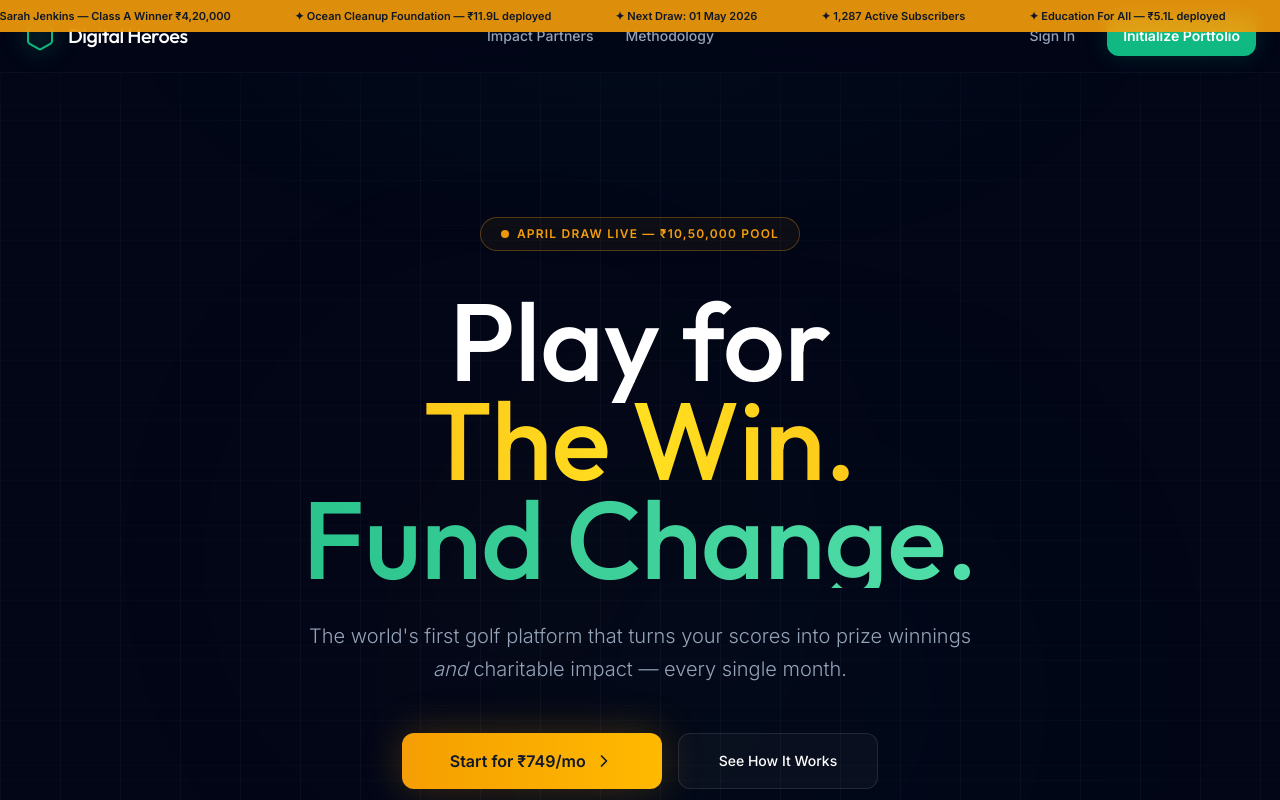
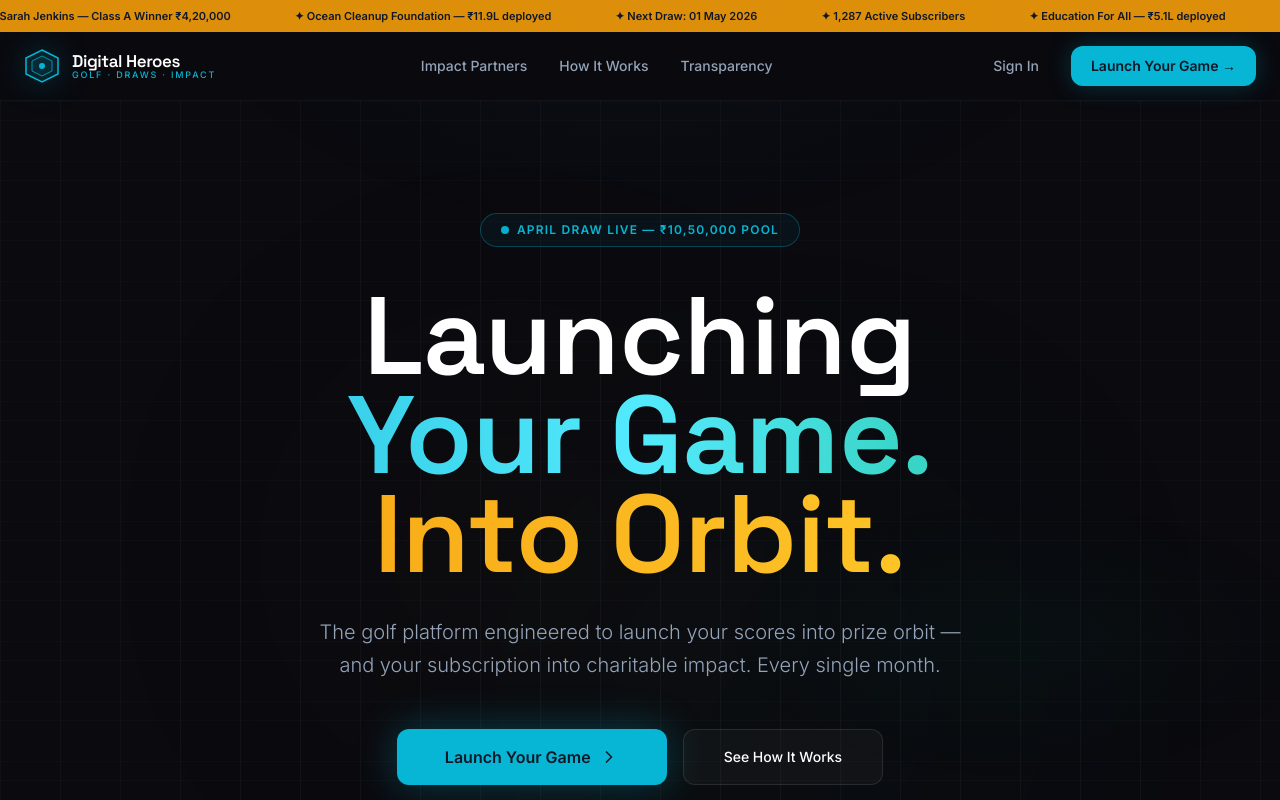
Before and after one commit to ayushshukla1807/digital-heroes, a Next.js app: page / in a window 1280 px wide. Shown: the top 800 px of the page. Built offline with nearby package versions, Linux system fonts and the light colour scheme.

Commit message:
brand: align with Digital Heroes identity — Space Grotesk, cyan #06b6d4, orbital copy, launch language

```diff
--- a/src/app/globals.css
+++ b/src/app/globals.css
@@ -1,15 +1,18 @@
-@import url('https://fonts.googleapis.com/css2?family=Inter:wght@300..900&family=Outfit:wght@300..900&display=swap');
+@import url('https://fonts.googleapis.com/css2?family=Inter:wght@300..900&family=Space+Grotesk:wght@300..700&family=Outfit:wght@300..900&display=swap');
 @import "tailwindcss";
 
 @theme {
-  --color-background: #020617; /* Deep Obsidian */
+  --color-background: #0a0a0f; /* Digital Heroes Deep Dark */
   --color-surface: #0f172a;
   --color-surface-elevated: #1e293b;
-  --color-primary: #10b981; /* Emerald */
+  --color-primary: #10b981; /* Emerald — growth */
   --color-primary-dark: #059669;
   --color-primary-glow: rgba(16, 185, 129, 0.15);
-  --color-accent: #f59e0b; /* Amber */
+  --color-accent: #f59e0b; /* Amber — prize/draw */
   --color-accent-dark: #d97706;
+  --color-brand: #06b6d4; /* Digital Heroes Cyan — brand identity */
+  --color-brand-dark: #0891b2;
+  --color-brand-glow: rgba(6, 182, 212, 0.15);
   --color-text: #f8fafc;
   --color-text-secondary: #94a3b8;
   --color-text-muted: #475569;
@@ -17,7 +20,7 @@
   --color-border-strong: rgba(148, 163, 184, 0.12);
   --color-glass: rgba(15, 23, 42, 0.7);
   --font-sans: 'Inter', sans-serif;
-  --font-display: 'Outfit', sans-serif;
+  --font-display: 'Space Grotesk', 'Outfit', sans-serif;
 }
 
 @layer base {
@@ -60,7 +63,9 @@
     content: '';
     position: fixed;
     inset: 0;
-    background: radial-gradient(ellipse 60% 50% at 50% 0%, rgba(16, 185, 129, 0.04) 0%, transparent 70%);
+    background:
+      radial-gradient(ellipse 60% 50% at 50% 0%, rgba(6, 182, 212, 0.03) 0%, transparent 60%),
+      radial-gradient(ellipse 40% 30% at 80% 80%, rgba(16, 185, 129, 0.03) 0%, transparent 60%);
     pointer-events: none;
     z-index: 0;
   }
@@ -109,6 +114,7 @@
 
   .glow-emerald { box-shadow: 0 0 45px rgba(16, 185, 129, 0.15); }
   .glow-amber { box-shadow: 0 0 45px rgba(245, 158, 11, 0.15); }
+  .glow-brand { box-shadow: 0 0 45px rgba(6, 182, 212, 0.15); }
 
   .sidebar-link {
     display: flex;
--- a/src/app/page.tsx
+++ b/src/app/page.tsx
@@ -106,29 +106,29 @@ export default function Home() {
           <div className="max-w-7xl mx-auto w-full relative z-10">
             {/* Badge */}
             <motion.div initial={{ opacity: 0, y: -10 }} animate={{ opacity: 1, y: 0 }} className="flex justify-center mb-10">
-              <div className="inline-flex items-center gap-2 px-5 py-2 rounded-full border border-[var(--color-accent)]/30 bg-[var(--color-accent)]/5">
-                <span className="w-2 h-2 rounded-full bg-[var(--color-accent)] animate-pulse" />
-                <span className="text-xs font-semibold text-[var(--color-accent)] tracking-widest uppercase">April Draw Live — ₹10,50,000 Pool</span>
+              <div className="inline-flex items-center gap-2 px-5 py-2 rounded-full border border-[#06b6d4]/30 bg-[#06b6d4]/5">
+                <span className="w-2 h-2 rounded-full bg-[#06b6d4] animate-pulse" />
+                <span className="text-xs font-semibold text-[#06b6d4] tracking-widest uppercase">April Draw Live — ₹10,50,000 Pool</span>
               </div>
             </motion.div>
 
             {/* Headline */}
             <motion.div initial={{ opacity: 0, y: 30 }} animate={{ opacity: 1, y: 0 }} transition={{ delay: 0.1, duration: 0.8 }} className="text-center mb-8">
-              <h1 className="font-display font-medium tracking-tight leading-[0.9]">
-                <span className="block text-[clamp(52px,9vw,110px)] text-white">Play for</span>
-                <span className="block text-[clamp(52px,9vw,110px)] text-transparent bg-clip-text bg-gradient-to-r from-[var(--color-accent)] via-yellow-300 to-[var(--color-accent)]">The Win.</span>
-                <span className="block text-[clamp(52px,9vw,110px)] text-transparent bg-clip-text bg-gradient-to-r from-[var(--color-primary)] to-emerald-300">Fund Change.</span>
+              <h1 className="font-display font-semibold tracking-tight leading-[0.9]">
+                <span className="block text-[clamp(52px,9vw,110px)] text-white">Launching</span>
+                <span className="block text-[clamp(52px,9vw,110px)] text-transparent bg-clip-text bg-gradient-to-r from-[#06b6d4] via-cyan-300 to-[var(--color-primary)]">Your Game.</span>
+                <span className="block text-[clamp(52px,9vw,110px)] text-transparent bg-clip-text bg-gradient-to-r from-[var(--color-accent)] to-amber-300">Into Orbit.</span>
               </h1>
             </motion.div>
 
             <motion.p initial={{ opacity: 0 }} animate={{ opacity: 1 }} transition={{ delay: 0.3 }} className="text-center text-xl text-[var(--color-text-secondary)] font-light max-w-2xl mx-auto mb-12 leading-relaxed">
-              The world's first golf platform that turns your scores into prize winnings <em>and</em> charitable impact — every single month.
+              The golf platform engineered to launch your scores into prize orbit — and your subscription into charitable impact. Every single month.
             </motion.p>
 
             <motion.div initial={{ opacity: 0, y: 20 }} animate={{ opacity: 1, y: 0 }} transition={{ delay: 0.4 }} className="flex flex-col sm:flex-row items-center justify-center gap-4 mb-20">
               <Link href="/signup">
-                <Button className="h-14 px-12 text-base font-semibold rounded-xl bg-gradient-to-r from-[var(--color-accent)] to-amber-400 text-gray-900 hover:opacity-90 shadow-[0_0_40px_rgba(245,158,11,0.25)] transition-all duration-300 hover:scale-105 active:scale-95 group">
-                  Start for ₹749/mo <ChevronRight className="ml-2 w-5 h-5 group-hover:translate-x-1 transition-transform" />
+                <Button className="h-14 px-12 text-base font-semibold rounded-xl bg-[#06b6d4] hover:bg-[#0891b2] text-gray-900 shadow-[0_0_40px_rgba(6,182,212,0.3)] transition-all duration-300 hover:scale-105 active:scale-95 group">
+                  Launch Your Game <ChevronRight className="ml-2 w-5 h-5 group-hover:translate-x-1 transition-transform" />
                 </Button>
               </Link>
               <Link href="/how-it-works">
@@ -139,7 +139,7 @@ export default function Home() {
             </motion.div>
 
             {/* Stats */}
-            <motion.div initial={{ opacity: 0, y: 20 }} animate={{ opacity: 1, y: 0 }} transition={{ delay: 0.6 }} className="grid grid-cols-2 md:grid-cols-4 gap-px bg-white/[0.04] rounded-2xl overflow-hidden border border-white/[0.06]">
+            <motion.div initial={{ opacity: 0, y: 20 }} animate={{ opacity: 1, y: 0 }} transition={{ delay: 0.6 }} className="grid grid-cols-2 md:grid-cols-4 gap-px bg-[#06b6d4]/10 rounded-2xl overflow-hidden border border-[#06b6d4]/10">
               {STATS.map((stat, i) => (
                 <div key={i} className="bg-[var(--color-background)] px-6 py-8 text-center group hover:bg-white/[0.02] transition-colors">
                   <stat.icon className={`w-5 h-5 mx-auto mb-3 ${stat.color}`} />
--- a/src/components/layout/Navbar.tsx
+++ b/src/components/layout/Navbar.tsx
@@ -2,34 +2,48 @@
 
 import Link from 'next/link'
 import { Button } from '@/components/ui/button'
-import { Hexagon } from 'lucide-react'
 
 export function Navbar() {
   return (
-    <nav className="sticky top-0 z-50 w-full border-b border-[var(--color-border)] bg-[rgba(2,6,23,0.8)] backdrop-blur-2xl">
-      <div className="container mx-auto flex h-[72px] items-center justify-between px-6">
+    <nav className="sticky top-[32px] z-40 w-full border-b border-[var(--color-border)] bg-[rgba(10,10,15,0.85)] backdrop-blur-2xl">
+      <div className="container mx-auto flex h-[68px] items-center justify-between px-6">
         <Link href="/" className="flex items-center gap-3 group">
-          <div className="relative flex items-center justify-center">
-            <Hexagon className="h-8 w-8 text-[var(--color-primary)] stroke-[1.5] group-hover:rotate-12 transition-transform duration-500 ease-out" />
-            <div className="absolute inset-0 bg-[var(--color-primary)]/20 blur-md rounded-full group-hover:bg-[var(--color-primary)]/40 transition-colors duration-500"></div>
+          {/* DH Brand Mark — cyan hex matching digitalheroes.co.in */}
+          <div className="relative flex items-center justify-center w-9 h-9">
+            <svg viewBox="0 0 36 36" fill="none" className="w-9 h-9 group-hover:scale-110 transition-transform duration-300">
+              <polygon points="18,2 34,10 34,26 18,34 2,26 2,10" stroke="#06b6d4" strokeWidth="1.5" fill="rgba(6,182,212,0.08)" />
+              <polygon points="18,8 28,13 28,23 18,28 8,23 8,13" stroke="#06b6d4" strokeWidth="0.75" fill="rgba(6,182,212,0.05)" />
+              <circle cx="18" cy="18" r="3" fill="#06b6d4" />
+            </svg>
+            <div className="absolute inset-0 bg-[#06b6d4]/20 blur-lg rounded-full group-hover:bg-[#06b6d4]/40 transition-colors duration-500" />
           </div>
-          <span className="font-display font-medium text-xl tracking-tight text-white">Digital Heroes</span>
+          <div className="flex flex-col leading-none">
+            <span className="font-display font-semibold text-[17px] tracking-tight text-white">Digital Heroes</span>
+            <span className="text-[9px] font-medium text-[#06b6d4] tracking-[0.2em] uppercase">Golf · Draws · Impact</span>
+          </div>
         </Link>
+
         <div className="hidden md:flex items-center gap-8">
           <Link href="/charities" className="text-sm font-medium text-[var(--color-text-secondary)] hover:text-white transition-colors">
             Impact Partners
           </Link>
           <Link href="/how-it-works" className="text-sm font-medium text-[var(--color-text-secondary)] hover:text-white transition-colors">
-            Methodology
+            How It Works
+          </Link>
+          <Link href="/auditor" className="text-sm font-medium text-[var(--color-text-secondary)] hover:text-white transition-colors">
+            Transparency
           </Link>
         </div>
+
         <div className="flex items-center gap-4">
           <Link href="/login">
-            <Button variant="ghost" className="hidden sm:inline-flex font-medium text-sm text-[var(--color-text-secondary)] hover:text-white hover:bg-white/5">Sign In</Button>
+            <Button variant="ghost" className="hidden sm:inline-flex font-medium text-sm text-[var(--color-text-secondary)] hover:text-white hover:bg-white/5">
+              Sign In
+            </Button>
           </Link>
           <Link href="/signup">
-            <Button className="font-semibold text-sm bg-[var(--color-primary)] hover:bg-[var(--color-primary-dark)] text-white shadow-[0_0_24px_rgba(16,185,129,0.2)] rounded-xl transition-all hover:scale-105 active:scale-95">
-              Initialize Portfolio
+            <Button className="font-semibold text-sm bg-[#06b6d4] hover:bg-[#0891b2] text-gray-900 shadow-[0_0_24px_rgba(6,182,212,0.25)] rounded-xl transition-all hover:scale-105 active:scale-95 px-5">
+              Launch Your Game →
             </Button>
           </Link>
         </div>
```
